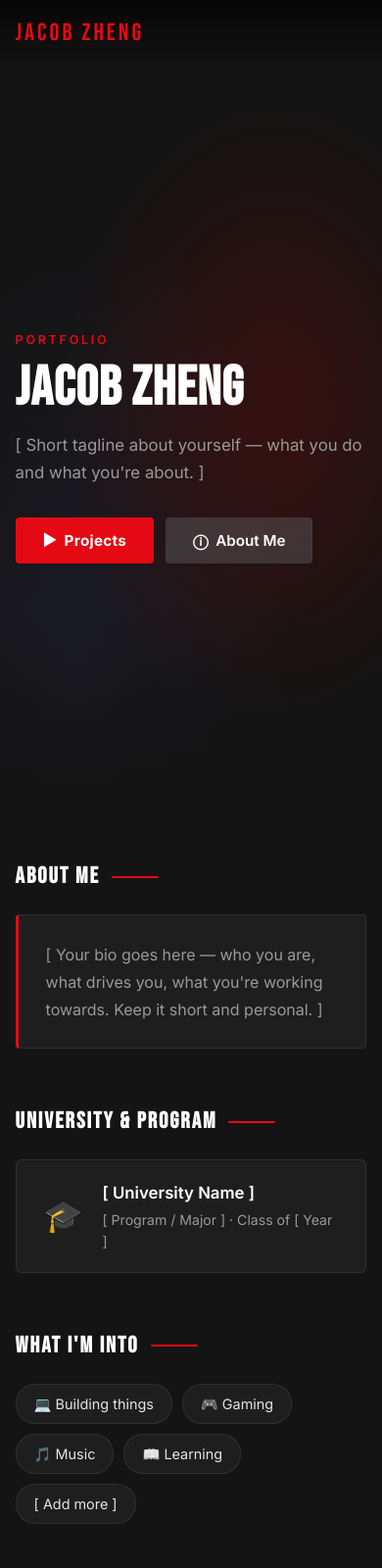
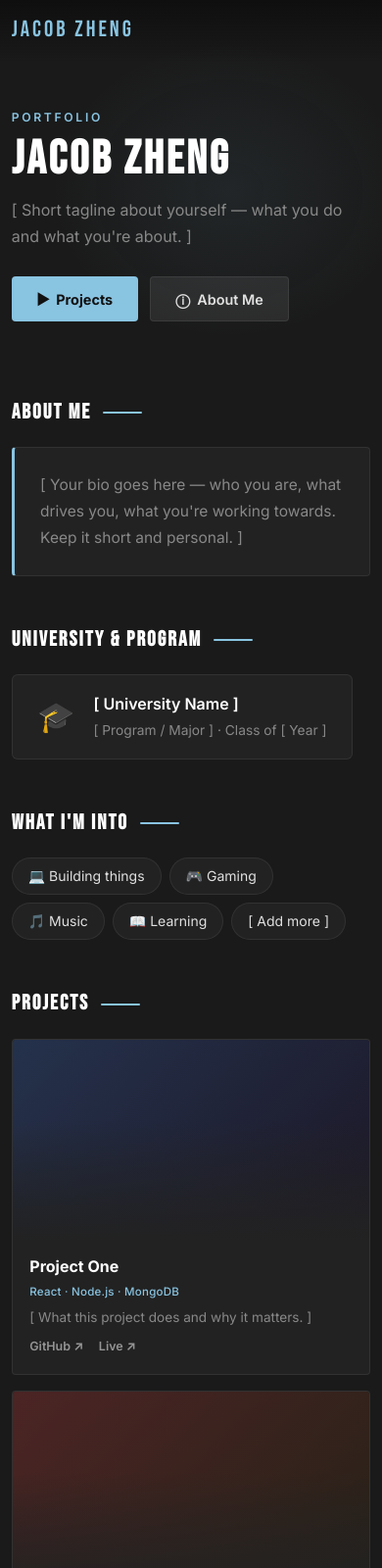
Before and after one commit to zhe-jac/jacobzheng, a website: page index.html in a window 390 px wide. Shown: the top 1600 px of the page at 98% size. Drawn offline with Linux system fonts and the light colour scheme.

Commit message:
Gray and baby blue theme, nav links left-aligned, compact hero

```diff
--- a/css/style.css
+++ b/css/style.css
@@ -2,15 +2,14 @@
    VARIABLES & RESET
    ============================================================ */
 :root {
-  --red:        #E50914;
-  --red-dim:    rgba(229, 9, 20, 0.12);
-  --bg:         #141414;
-  --bg-card:    #1e1e1e;
-  --bg-card-2:  #2a2a2a;
-  --text:       #e5e5e5;
-  --text-muted: #999;
-  --text-dim:   #555;
-  --border:     rgba(255, 255, 255, 0.08);
+  --blue:       #89C4E1;
+  --blue-dim:   rgba(137, 196, 225, 0.12);
+  --bg:         #1a1a1a;
+  --bg-card:    #222222;
+  --text:       #e0e0e0;
+  --text-muted: #888;
+  --text-dim:   #444;
+  --border:     rgba(255, 255, 255, 0.07);
   --ff-display: 'Bebas Neue', 'Arial Black', sans-serif;
   --ff-body:    'Inter', system-ui, sans-serif;
   --ease:       cubic-bezier(0.645, 0.045, 0.355, 1);
@@ -35,7 +34,7 @@ ul { list-style: none; }
   position: fixed;
   inset: 0;
   z-index: 9999;
-  background: #000;
+  background: #0d0d0d;
   display: flex;
   align-items: center;
   justify-content: center;
@@ -44,26 +43,26 @@ ul { list-style: none; }
 .intro-name {
   font-family: var(--ff-display);
   font-size: clamp(4rem, 13vw, 9rem);
-  color: var(--red);
+  color: var(--blue);
   letter-spacing: 6px;
   position: relative;
-  animation: netflixReveal 0.95s cubic-bezier(0.16, 1, 0.3, 1) both;
+  animation: introReveal 0.95s cubic-bezier(0.16, 1, 0.3, 1) both;
   text-shadow:
-    0 0 80px rgba(229, 9, 20, 0.9),
-    0 0 40px rgba(229, 9, 20, 0.6),
-    0 4px 60px rgba(229, 9, 20, 0.4);
+    0 0 80px rgba(137, 196, 225, 0.85),
+    0 0 40px rgba(137, 196, 225, 0.55),
+    0 4px 60px rgba(137, 196, 225, 0.35);
 }
 
 .intro-name::after {
   content: '';
   position: absolute;
   inset: 0;
-  background: linear-gradient(90deg, transparent 0%, rgba(255,255,255,0.18) 50%, transparent 100%);
+  background: linear-gradient(90deg, transparent 0%, rgba(255,255,255,0.15) 50%, transparent 100%);
   animation: shine 0.45s ease 0.8s both;
   pointer-events: none;
 }
 
-@keyframes netflixReveal {
+@keyframes introReveal {
   0% {
     opacity: 0;
     transform: scale(3.5);
@@ -102,111 +101,97 @@ ul { list-style: none; }
 .app.visible { opacity: 1; }
 
 /* ============================================================
-   NAV
+   NAV  — logo + links both on the left
    ============================================================ */
 .nav {
   position: fixed;
   top: 0; left: 0; right: 0;
   z-index: 100;
-  height: 68px;
-  padding: 0 4%;
+  height: 62px;
+  padding: 0 3%;
   display: flex;
   align-items: center;
-  background: linear-gradient(to bottom, rgba(0,0,0,0.75) 0%, transparent 100%);
+  background: linear-gradient(to bottom, rgba(13,13,13,0.85) 0%, transparent 100%);
   transition: background 0.4s ease;
 }
 
 .nav.scrolled {
-  background: rgba(20, 20, 20, 0.97);
+  background: rgba(26, 26, 26, 0.97);
   backdrop-filter: blur(12px);
   -webkit-backdrop-filter: blur(12px);
+  border-bottom: 1px solid var(--border);
 }
 
+/* flex-start so logo + links all hug the left */
 .nav-inner {
-  width: 100%;
   display: flex;
   align-items: center;
-  justify-content: space-between;
+  gap: 2.5rem;
 }
 
 .nav-logo {
   font-family: var(--ff-display);
-  font-size: 1.55rem;
-  color: var(--red);
+  font-size: 1.45rem;
+  color: var(--blue);
   letter-spacing: 3px;
   transition: opacity 0.2s;
+  flex-shrink: 0;
 }
-.nav-logo:hover { opacity: 0.85; }
+.nav-logo:hover { opacity: 0.8; }
 
 .nav-links {
   display: flex;
-  gap: 2rem;
+  gap: 1.75rem;
 }
 .nav-links a {
-  font-size: 0.85rem;
+  font-size: 0.84rem;
   font-weight: 500;
   color: var(--text);
-  opacity: 0.75;
-  transition: opacity 0.2s;
+  opacity: 0.65;
+  transition: opacity 0.2s, color 0.2s;
   letter-spacing: 0.03em;
 }
-.nav-links a:hover { opacity: 1; }
+.nav-links a:hover,
+.nav-links a.active {
+  opacity: 1;
+  color: var(--blue);
+}
 
 /* ============================================================
-   HERO
+   HERO  — compact, no full-viewport blank space
    ============================================================ */
 .hero {
-  position: relative;
-  min-height: 100vh;
-  display: flex;
-  align-items: center;
-  padding: 0 4%;
-  overflow: hidden;
+  padding: 110px 3% 60px;
   background:
-    radial-gradient(ellipse at 72% 50%, rgba(180, 0, 0, 0.22) 0%, transparent 55%),
-    radial-gradient(ellipse at 20% 80%, rgba(40, 40, 70, 0.28) 0%, transparent 50%),
+    radial-gradient(ellipse at 60% 50%, rgba(137, 196, 225, 0.07) 0%, transparent 55%),
     var(--bg);
 }
 
-.hero::after {
-  content: '';
-  position: absolute;
-  bottom: 0; left: 0; right: 0;
-  height: 220px;
-  background: linear-gradient(to bottom, transparent, var(--bg));
-  pointer-events: none;
-}
-
-.hero-content {
-  max-width: 620px;
-  padding-top: 68px;
-  position: relative;
-  z-index: 1;
-}
+.hero-content { max-width: 580px; }
 
 .hero-eyebrow {
-  font-size: 0.78rem;
+  font-size: 0.76rem;
   font-weight: 600;
   letter-spacing: 0.22em;
   text-transform: uppercase;
-  color: var(--red);
-  margin-bottom: 0.75rem;
+  color: var(--blue);
+  margin-bottom: 0.6rem;
 }
 
 .hero-name {
   font-family: var(--ff-display);
-  font-size: clamp(3.5rem, 9vw, 7rem);
+  font-size: clamp(3rem, 7vw, 5.5rem);
   color: #fff;
   letter-spacing: 3px;
   line-height: 1;
-  margin-bottom: 1rem;
+  margin-bottom: 0.9rem;
 }
 
 .hero-bio {
-  font-size: 1.05rem;
+  font-size: 1rem;
   color: var(--text-muted);
-  max-width: 460px;
-  margin-bottom: 2rem;
+  max-width: 440px;
+  margin-bottom: 1.75rem;
   line-height: 1.65;
 }
 
@@ -216,48 +201,47 @@ ul { list-style: none; }
   flex-wrap: wrap;
 }
 
-.btn-red {
+.btn-blue {
   display: inline-flex;
   align-items: center;
-  background: var(--red);
-  color: #fff;
+  background: var(--blue);
+  color: #111;
   font-weight: 700;
-  font-size: 0.95rem;
-  padding: 0.7rem 1.75rem;
+  font-size: 0.9rem;
+  padding: 0.65rem 1.6rem;
   border-radius: 4px;
-  transition: background 0.2s;
-  letter-spacing: 0.02em;
+  transition: opacity 0.2s;
 }
-.btn-red:hover { background: #f40612; }
+.btn-blue:hover { opacity: 0.88; }
 
 .btn-ghost {
   display: inline-flex;
   align-items: center;
-  background: rgba(109, 109, 110, 0.38);
-  color: #fff;
+  background: rgba(255,255,255,0.08);
+  color: var(--text);
   font-weight: 600;
-  font-size: 0.95rem;
-  padding: 0.7rem 1.75rem;
+  font-size: 0.9rem;
+  padding: 0.65rem 1.6rem;
   border-radius: 4px;
-  backdrop-filter: blur(4px);
+  border: 1px solid var(--border);
   transition: background 0.2s;
 }
-.btn-ghost:hover { background: rgba(109, 109, 110, 0.55); }
+.btn-ghost:hover { background: rgba(255,255,255,0.13); }
 
 /* ============================================================
    CONTENT ROWS
    ============================================================ */
 .rows {
-  padding: 2rem 4% 4rem;
+  padding: 1rem 3% 4rem;
   display: flex;
   flex-direction: column;
-  gap: 3.5rem;
+  gap: 3rem;
 }
 
 .row-section {
   opacity: 0;
-  transform: translateY(26px);
-  transition: opacity 0.55s ease, transform 0.55s ease;
+  transform: translateY(22px);
+  transition: opacity 0.5s ease, transform 0.5s ease;
 }
 .row-section.revealed {
   opacity: 1;
@@ -266,19 +250,19 @@ ul { list-style: none; }
 
 .row-label {
   font-family: var(--ff-display);
-  font-size: 1.45rem;
+  font-size: 1.35rem;
   letter-spacing: 2px;
   color: #fff;
-  margin-bottom: 1.25rem;
+  margin-bottom: 1.1rem;
   display: flex;
   align-items: center;
   gap: 0.75rem;
 }
 .row-label::after {
   content: '';
-  width: 48px;
+  width: 40px;
   height: 2px;
-  background: var(--red);
+  background: var(--blue);
   border-radius: 1px;
   flex-shrink: 0;
 }
@@ -289,11 +273,11 @@ ul { list-style: none; }
 .about-card {
   background: var(--bg-card);
   border: 1px solid var(--border);
-  border-left: 3px solid var(--red);
+  border-left: 3px solid var(--blue);
   border-radius: 4px;
-  padding: 1.6rem 1.75rem;
-  max-width: 660px;
-  font-size: 1rem;
+  padding: 1.5rem 1.65rem;
+  max-width: 640px;
+  font-size: 0.97rem;
   color: var(--text-muted);
   line-height: 1.75;
 }
@@ -304,26 +288,26 @@ ul { list-style: none; }
 .info-card {
   display: inline-flex;
   align-items: center;
-  gap: 1.25rem;
+  gap: 1.2rem;
   background: var(--bg-card);
   border: 1px solid var(--border);
   border-radius: 6px;
-  padding: 1.2rem 1.75rem;
-  transition: border-color 0.25s;
+  padding: 1.1rem 1.6rem;
+  transition: border-color 0.2s;
 }
-.info-card:hover { border-color: rgba(229, 9, 20, 0.5); }
+.info-card:hover { border-color: rgba(137, 196, 225, 0.45); }
 
-.info-card-icon { font-size: 2rem; }
+.info-card-icon { font-size: 1.9rem; }
 
 .info-card-title {
-  font-size: 1.05rem;
+  font-size: 1rem;
   font-weight: 600;
   color: #fff;
 }
 .info-card-sub {
-  font-size: 0.88rem;
+  font-size: 0.86rem;
   color: var(--text-muted);
-  margin-top: 3px;
+  margin-top: 2px;
 }
 
 /* ============================================================
@@ -332,22 +316,22 @@ ul { list-style: none; }
 .chips {
   display: flex;
   flex-wrap: wrap;
-  gap: 10px;
+  gap: 8px;
 }
 
 .chip {
-  padding: 8px 18px;
+  padding: 7px 16px;
   background: var(--bg-card);
   border: 1px solid var(--border);
   border-radius: 20px;
-  font-size: 0.9rem;
+  font-size: 0.875rem;
   color: var(--text);
+  cursor: default;
   transition: border-color 0.2s, background 0.2s;
-  cursor: default;
 }
 .chip:hover {
-  border-color: var(--red);
-  background: var(--red-dim);
+  border-color: var(--blue);
+  background: var(--blue-dim);
 }
 
 /* ============================================================
@@ -355,7 +339,7 @@ ul { list-style: none; }
    ============================================================ */
 .proj-row {
   display: grid;
-  grid-template-columns: repeat(auto-fill, minmax(270px, 1fr));
+  grid-template-columns: repeat(auto-fill, minmax(260px, 1fr));
   gap: 1rem;
 }
 
@@ -367,17 +351,17 @@ ul { list-style: none; }
   transition: transform 0.25s var(--ease), border-color 0.25s, box-shadow 0.25s;
 }
 .proj-card:hover {
-  transform: translateY(-6px);
-  border-color: rgba(229, 9, 20, 0.4);
-  box-shadow: 0 16px 48px rgba(0, 0, 0, 0.5);
+  transform: translateY(-5px);
+  border-color: rgba(137, 196, 225, 0.35);
+  box-shadow: 0 14px 40px rgba(0, 0, 0, 0.45);
 }
 
 .proj-thumb {
   aspect-ratio: 16 / 9;
   background: linear-gradient(
     135deg,
-    hsl(var(--hue), 65%, 20%) 0%,
-    hsl(calc(var(--hue) + 40deg), 45%, 10%) 100%
+    hsl(var(--hue), 35%, 22%) 0%,
+    hsl(calc(var(--hue) + 40deg), 25%, 12%) 100%
   );
   position: relative;
 }
@@ -388,28 +372,28 @@ ul { list-style: none; }
   background: linear-gradient(to bottom, transparent 40%, var(--bg-card));
 }
 
-.proj-info { padding: 1rem 1.25rem 1.25rem; }
+.proj-info { padding: 0.9rem 1.1rem 1.1rem; }
 
 .proj-title {
-  font-size: 1.05rem;
+  font-size: 1rem;
   font-weight: 700;
   color: #fff;
-  margin-bottom: 4px;
+  margin-bottom: 3px;
 }
 
 .proj-tags {
-  font-size: 0.75rem;
-  color: var(--red);
+  font-size: 0.72rem;
+  color: var(--blue);
   font-weight: 500;
-  margin-bottom: 8px;
+  margin-bottom: 7px;
   letter-spacing: 0.02em;
 }
 
 .proj-desc {
-  font-size: 0.875rem;
+  font-size: 0.85rem;
   color: var(--text-muted);
   line-height: 1.5;
-  margin-bottom: 12px;
+  margin-bottom: 10px;
 }
 
 .proj-links {
@@ -417,10 +401,10 @@ ul { list-style: none; }
   gap: 1rem;
 }
 .proj-links a {
-  font-size: 0.8rem;
+  font-size: 0.78rem;
   font-weight: 600;
   color: var(--text);
-  opacity: 0.65;
+  opacity: 0.6;
   transition: opacity 0.2s;
 }
 .proj-links a:hover { opacity: 1; }
@@ -429,7 +413,7 @@ ul { list-style: none; }
    EXPERIENCE
    ============================================================ */
 .exp-list {
-  max-width: 660px;
+  max-width: 640px;
   border-left: 2px solid var(--border);
   padding-left: 1.5rem;
   display: flex;
@@ -438,7 +422,7 @@ ul { list-style: none; }
 
 .exp-item {
   position: relative;
-  padding-bottom: 2rem;
+  padding-bottom: 1.75rem;
 }
 .exp-item:last-child { padding-bottom: 0; }
 
@@ -447,10 +431,10 @@ ul { list-style: none; }
   position: absolute;
   left: -1.6rem;
   top: 6px;
-  width: 10px;
-  height: 10px;
+  width: 9px;
+  height: 9px;
   border-radius: 50%;
-  background: var(--red);
+  background: var(--blue);
   border: 2px solid var(--bg);
 }
 
@@ -458,31 +442,31 @@ ul { list-style: none; }
   display: flex;
   align-items: center;
   gap: 1rem;
-  margin-bottom: 4px;
+  margin-bottom: 3px;
 }
 
 .exp-date {
-  font-size: 0.76rem;
+  font-size: 0.74rem;
   font-weight: 500;
   color: var(--text-dim);
   font-family: 'Courier New', monospace;
 }
 
 .exp-org {
-  font-size: 0.78rem;
-  color: var(--red);
+  font-size: 0.76rem;
+  color: var(--blue);
   font-weight: 600;
 }
 
 .exp-role {
-  font-size: 1rem;
+  font-size: 0.97rem;
   font-weight: 700;
   color: #fff;
-  margin-bottom: 5px;
+  margin-bottom: 4px;
 }
 
 .exp-desc {
-  font-size: 0.88rem;
+  font-size: 0.86rem;
   color: var(--text-muted);
   line-height: 1.6;
 }
@@ -491,7 +475,7 @@ ul { list-style: none; }
    FOOTER
    ============================================================ */
 .footer {
-  padding: 1.75rem 4%;
+  padding: 1.5rem 3%;
   border-top: 1px solid var(--border);
   display: flex;
   justify-content: space-between;
@@ -502,7 +486,7 @@ ul { list-style: none; }
 
 .footer-name {
   font-family: var(--ff-display);
-  font-size: 1rem;
+  font-size: 0.95rem;
   letter-spacing: 2px;
   color: var(--text-dim);
 }
@@ -512,26 +496,25 @@ ul { list-style: none; }
   gap: 1.5rem;
 }
 .footer-links a {
-  font-size: 0.85rem;
+  font-size: 0.83rem;
   color: var(--text-muted);
   transition: color 0.2s;
 }
-.footer-links a:hover { color: var(--red); }
+.footer-links a:hover { color: var(--blue); }
 
 /* ============================================================
    SCROLLBAR
    ============================================================ */
-::-webkit-scrollbar { width: 5px; }
+::-webkit-scrollbar { width: 4px; }
 ::-webkit-scrollbar-track { background: var(--bg); }
-::-webkit-scrollbar-thumb { background: #333; border-radius: 3px; }
-::-webkit-scrollbar-thumb:hover { background: var(--red); }
+::-webkit-scrollbar-thumb { background: #333; border-radius: 2px; }
+::-webkit-scrollbar-thumb:hover { background: var(--blue); }
 
 /* ============================================================
    RESPONSIVE
    ============================================================ */
 @media (max-width: 640px) {
   .nav-links { display: none; }
-  .hero-name { letter-spacing: 1px; }
   .proj-row { grid-template-columns: 1fr; }
   .footer { flex-direction: column; align-items: flex-start; }
 }
--- a/index.html
+++ b/index.html
@@ -39,7 +39,7 @@
         <h1 class="hero-name">Jacob Zheng</h1>
         <p class="hero-bio">[ Short tagline about yourself — what you do and what you're about. ]</p>
         <div class="hero-actions">
-          <a href="#projects" class="btn-red">&#9654;&nbsp; Projects</a>
+          <a href="#projects" class="btn-blue">&#9654;&nbsp; Projects</a>
           <a href="#about" class="btn-ghost">&#9432;&nbsp; About Me</a>
         </div>
       </div>
--- a/js/main.js
+++ b/js/main.js
@@ -13,21 +13,39 @@ setTimeout(() => {
 }, HOLD_MS);
 
 window.addEventListener('scroll', () => {
-  nav.classList.toggle('scrolled', window.scrollY > 80);
+  nav.classList.toggle('scrolled', window.scrollY > 60);
 }, { passive: true });
+
+const navLinks   = document.querySelectorAll('.nav-links a');
+const sectionEls = document.querySelectorAll('section[id]');
+
+const activeObserver = new IntersectionObserver(
+  (entries) => {
+    entries.forEach((entry) => {
+      if (entry.isIntersecting) {
+        navLinks.forEach((link) => {
+          link.classList.toggle('active', link.getAttribute('href') === `#${entry.target.id}`);
+        });
+      }
+    });
+  },
+  { rootMargin: '-40% 0px -40% 0px' }
+);
+
+sectionEls.forEach((el) => activeObserver.observe(el));
 
 const sections = document.querySelectorAll('.row-section');
 
-const observer = new IntersectionObserver(
+const revealObserver = new IntersectionObserver(
   (entries) => {
     entries.forEach((entry) => {
       if (entry.isIntersecting) {
         entry.target.classList.add('revealed');
-        observer.unobserve(entry.target);
+        revealObserver.unobserve(entry.target);
       }
     });
   },
   { threshold: 0.1 }
 );
 
-sections.forEach((el) => observer.observe(el));
+sections.forEach((el) => revealObserver.observe(el));
```
Also changed, not shown: ts/main.ts (+25 -7 lines).
